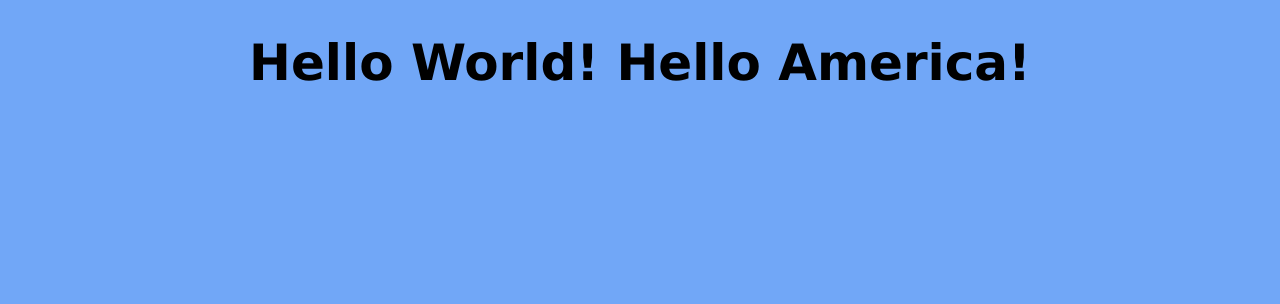
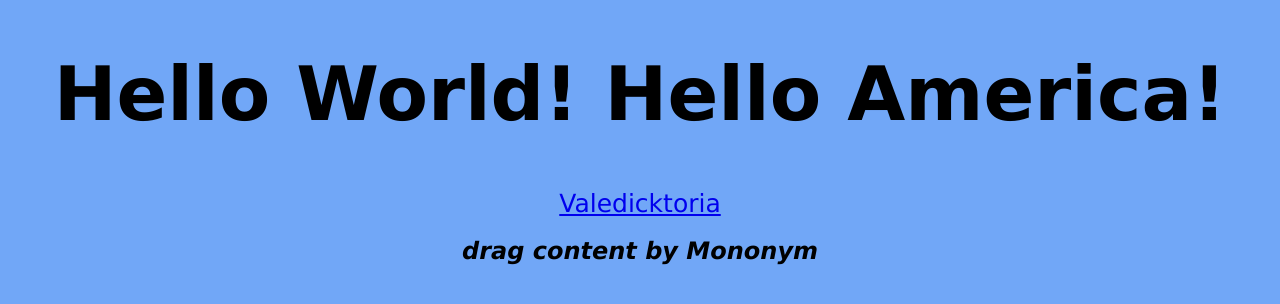
Before and after one commit to ypcruzju/pac-website, a plain HTML site: page index.html in a window 1280 px wide. Drawn offline with Linux system fonts and the light colour scheme.

Commit message:
add more css style, add link to Vmononym

```diff
--- a/index.html
+++ b/index.html
@@ -5,6 +5,9 @@
     <title>Pac's Website</title>
   </head>
   <body>
+
     <h1>Hello World! Hello America!</h1>
+    <a href="https://www.instagram.com/vmononym/">Valedicktoria</a> </a>
+    <script src="script.js"></script>
   </body>
 </html>
--- /dev/null
+++ b/script.js
@@ -0,0 +1,3 @@
+const h2 = document.createElement("h2");
+h2.textContent = "drag content by Mononym";
+document.querySelector("body").appendChild(h2);
--- a/style.css
+++ b/style.css
@@ -4,8 +4,25 @@ body {
   }
   h1{
     font-family: Verdana, sans-serif;
-    font-size: 50px;
+    font-size: 75px;
     text-align: center;
 
 
   }
+  a{
+
+    font-family: Verdana;
+    font-size: 25px;
+    text-align: center;
+    display: block;
+
+
+
+  }
+  h2{
+
+    font-family: Verdana;
+    font-style: italic;
+    text-align: center;
+
+  }
```
